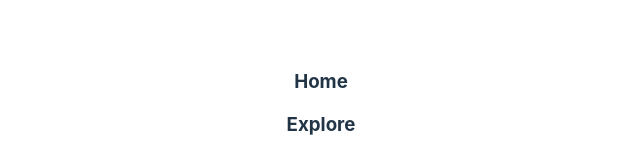
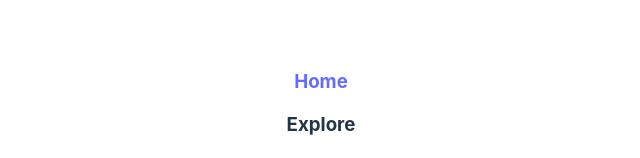
Before and after one commit to tobySolutions/Rapyd-Hackathon, a React (Vite) app in the folder rapiddate/: page / in a window 1280 px wide. Shown: the part 491-649 px from the top of the page, without its empty margins (319-959 px from the left). Built offline with nearby package versions, Linux system fonts and the light colour scheme; no server answers.

Commit message:
few changes

```diff
--- a/rapiddate/src/Components/Sidebar/Sidebar.jsx
+++ b/rapiddate/src/Components/Sidebar/Sidebar.jsx
@@ -1,14 +1,17 @@
 import React from 'react'
+import {Link} from "react-router-dom"
 
 const Sidebar = () => {
     return (
         <div>
             <h1 className="logo">Rapyd Dating</h1>
             <div className="nav-menu">
-                <div className="nav-item selected">
-                    {/* TODO: Add icon */}
-                    <h3>Home</h3>
-                </div>
+                <Link to="/">
+                    <div className="nav-item selected">
+                        {/* TODO: Add icon */}
+                        <h3>Home</h3>
+                    </div>
+                </Link>
                 <div className="nav-item">
                     {/* TODO: Add icon */}
                     <h3>Explore</h3>
```
